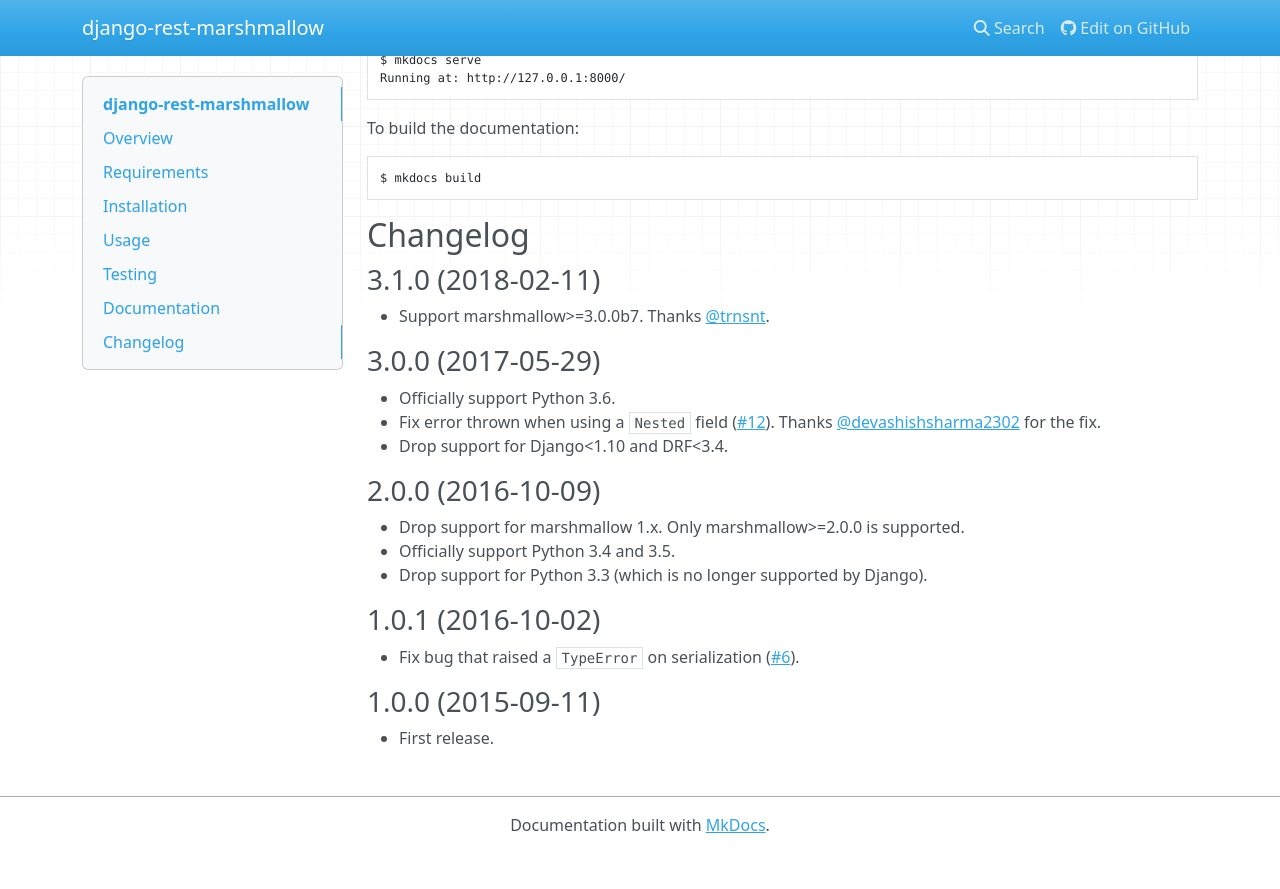
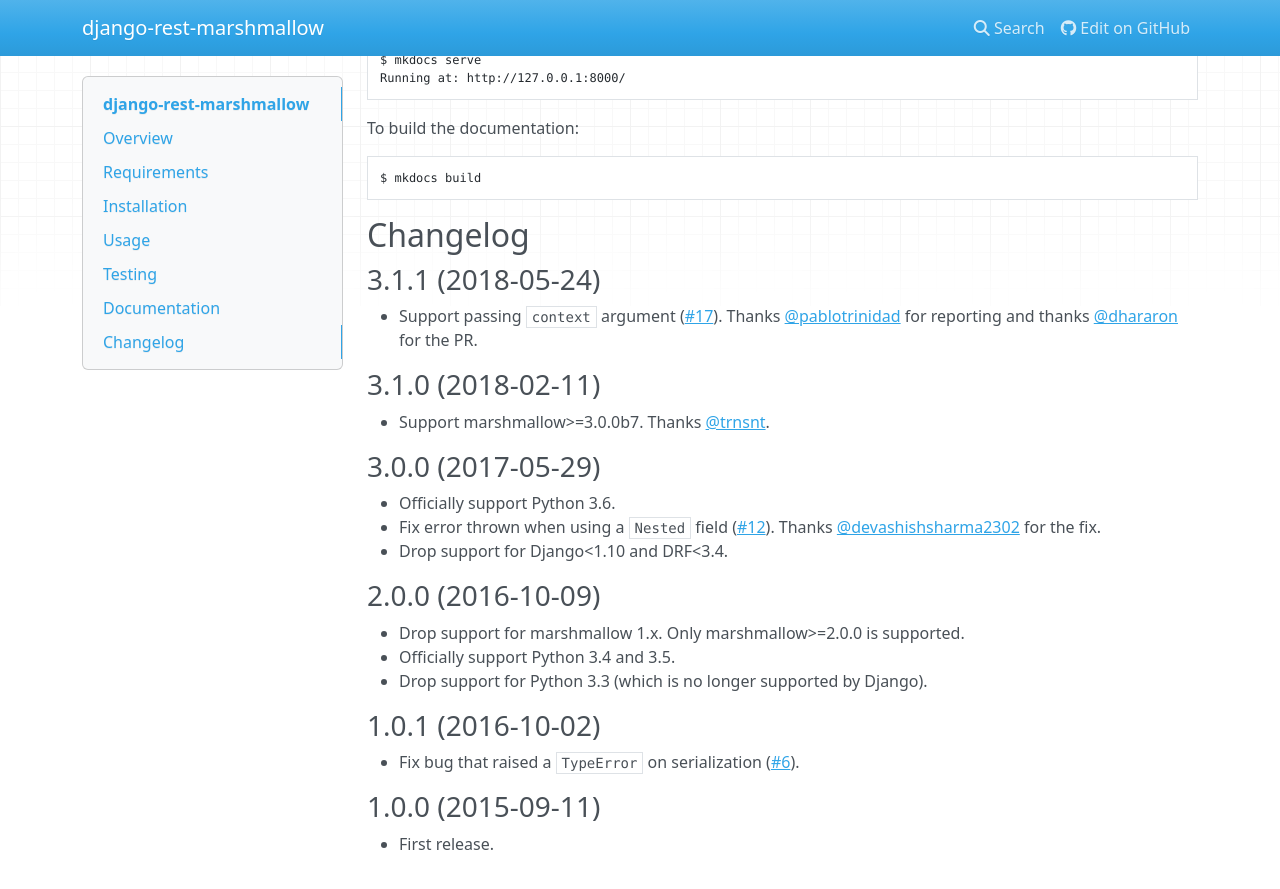
Before and after one commit to marshmallow-code/django-rest-marshmallow, an MkDocs documentation site: the page built from docs/index.md, in a window 1280 px wide and 900 px high, scrolled down 3089 px. Shown: the top 889 px of the window. Built offline with MkDocs 1.6.1, drawn with Linux system fonts in a browser that asks for light colours; nearby versions of some CDN libraries; before the commit the page ends 3942 px from its top, so only the background shows below that.

```diff
--- a/docs/index.md
+++ b/docs/index.md
@@ -162,6 +162,11 @@ $ mkdocs build
 
 ## Changelog
 
+### 3.1.1 (2018-05-24)
+
+* Support passing `context` argument ([#17](https://github.com/marshmallow-code/django-rest-marshmallow/issues/17)). Thanks [@pablotrinidad](https://github.com/pablotrinidad) for reporting
+ and thanks [@dhararon](https://github.com/dhararon) for the PR.
+
 ### 3.1.0 (2018-02-11)
 
 * Support marshmallow>=3.0.0b7. Thanks [@trnsnt](https://github.com/trnsnt).
--- a/rest_marshmallow/__init__.py
+++ b/rest_marshmallow/__init__.py
@@ -8,7 +8,7 @@ from rest_framework.serializers import BaseSerializer, ValidationError
 IS_MARSHMALLOW_LT_3 = int(marshmallow.__version__.split('.')[0]) < 3
 
 
-__version__ = '3.1.0'
+__version__ = '3.1.1'
 
 _schema_kwargs = (
     'only', 'exclude', 'dump_only', 'load_only', 'context'
```
